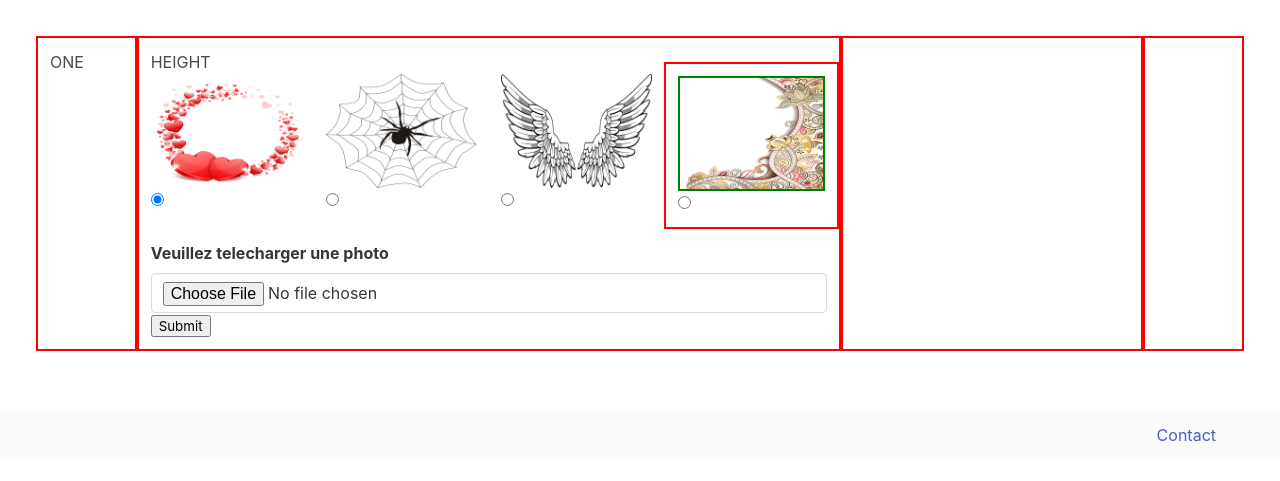
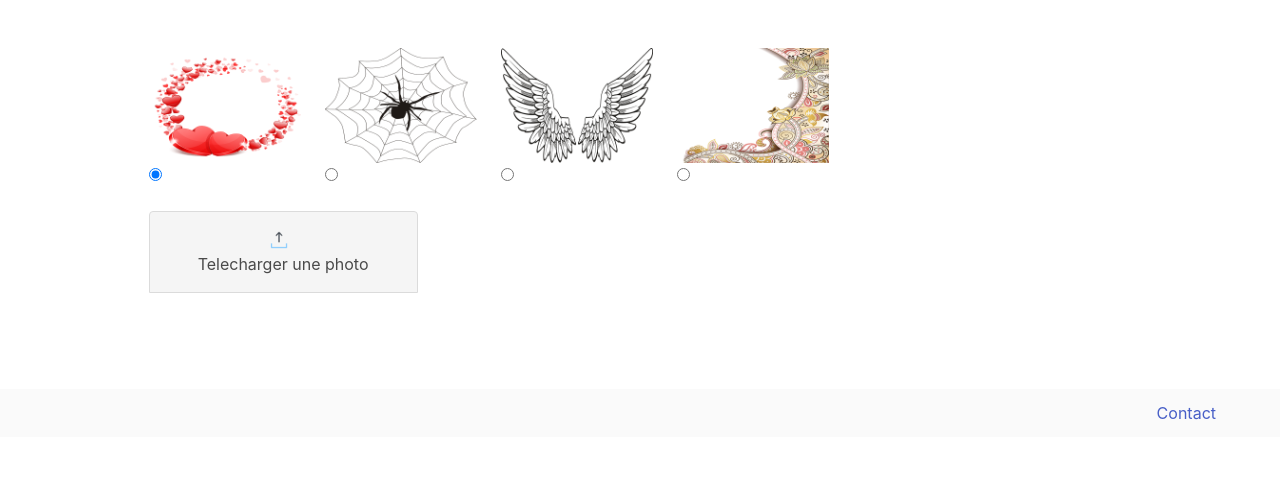
Before and after one commit to jeromefrench/camagru, a PHP site: page /montage in a window 1280 px wide. Shown: the part 142-623 px from the top of the page. Run offline with PHP 8.4, Linux system fonts and the light colour scheme; the visitor is signed in with stand-in values (Sample User, id 1); some libraries are stand-ins or nearby versions.

Commit message:
filter et photo up ok

```diff
--- a/public/formulaire_up.php
+++ b/public/formulaire_up.php
@@ -1,12 +1,19 @@
 <div class="container">
 	<div class="form">
 		<form id="form" enctype="multipart/form-data" method="post"  action="/montage">
-			<div class="field">
-				<label class="label">Veuillez telecharger une photo</label>
-				<div class="control">
-					<input  id="file" class="input" type="file" name="myFile" placeholder="Veuillez choisir une photo">
-					<input type="submit" name="submit">
-				</div>
+			<div class="file is-boxed  has-name">
+				<label class="file-label">
+					<input  id="file" class="file-input" type="file" name="myFile">
+					<span class="file-cta">
+						<span class="file-icon">
+							<img src="./photo-icon-upload-2.png">
+						</span>
+						<span class="file-label">Telecharger une photo</span>
+					</span>
+				</label>
+			</div>
+			<div class="control">
+				<input  style="display:none;" class="button is-link" type="submit" name="submitOther" value="Telecharger"></br>
 			</div>
 		</form>
 	</div>
@@ -14,8 +21,4 @@
 
 
 <script>
-//	var side = document.querySelector('#img');
-//	document.getElementById("file").onchange = function() {
- //   	document.getElementById("form").submit();
-  //  };
 </script>
--- a/vue/montage.php
+++ b/vue/montage.php
@@ -1,10 +1,7 @@
 <div class="columns">
-	<div class="column  is-1"  style="border:solid 2px red;"   >
-		ONE
+	<div class="column  is-1">
 	</div>
-	<div class="column  is-7     "   style="border:solid 2px red;" >
-		HEIGHT
-
+	<div class="column  is-7" >
 		<div class="columns" id="pastille">
 			<div class="column is-one-quarter">
 				<figure class="image is-4by3">
@@ -24,8 +21,8 @@
 				</figure>
 				<input id="r3" type="radio" name="radio" value="img/wings.png">
 			</div>
-			<div class="column is-one-quarter"  style="border:solid 2px red;"  >
-				<figure class="image is-4by3"  style="border:solid 2px green;" >
+			<div class="column is-one-quarter">
+				<figure class="image is-4by3">
 				<img src="img/cadre.png"/>
 				</figure>
 				<input id="r4" type="radio" name="radio" value="img/cadre.png">
@@ -34,16 +31,14 @@
 
 <div id="cam">
 
-<div id="the_form">
-</div>
+	<div id="the_form">
+	</div>
 
 <?php if (isset($answer) && isset($answer['uploadPic']) && $answer['uploadPic'] == true){  ?>
 	<figure>
-	<img id="picUploaded" src="/photo_upload/<?= $login ; ?>" >
+		<img id="picUploaded" src="/photo_upload/<?= $login ; ?>" >
 	</figure>
-
 	<input type="button" name="screenShot" value="Take ScreenShot" id="screenshot-button">
-
 
 <script>
 		const screenshotButton = document.getElementById("screenshot-button");
@@ -66,11 +61,11 @@
 
 </div>
 
-<div class="column  is-3"   style="border:solid 2px red;" >
+<div class="column  is-3">
 	<div id="side">
 	</div>
 </div>
-<div class="column  is-1"  style="border:solid 2px red;">
+<div class="column  is-1">
 </div>
 
 </div>
@@ -91,6 +86,13 @@
 			const divElem = document.createElement("div");
 			divElem.innerHTML = this.responseText;
 			the_form_div.append(divElem);
+	console.log("hello world")
+	elem = document.getElementById("file")
+	console.log(elem);
+	elem.onchange = function() {
+		console.log("je submit");
+		document.getElementById("form").submit();
+	};
 		}
 	}
 
--- /dev/null
+++ b/vue/upload_icon.html
@@ -0,0 +1 @@
+<svg class="svg-inline--fa fa-upload fa-w-16" aria-hidden="true" data-prefix="fas" data-icon="upload" role="img" xmlns="http://www.w3.org/2000/svg" viewBox="0 0 512 512" data-fa-i2svg=""><path fill="currentColor" d="M296 384h-80c-13.3 0-24-10.7-24-24V192h-87.7c-17.8 0-26.7-21.5-14.1-34.1L242.3 5.7c7.5-7.5 19.8-7.5 27.3 0l152.2 152.2c12.6 12.6 3.7 34.1-14.1 34.1H320v168c0 13.3-10.7 24-24 24zm216-8v112c0 13.3-10.7 24-24 24H24c-13.3 0-24-10.7-24-24V376c0-13.3 10.7-24 24-24h136v8c0 30.9 25.1 56 56 56h80c30.9 0 56-25.1 56-56v-8h136c13.3 0 24 10.7 24 24zm-124 88c0-11-9-20-20-20s-20 9-20 20 9 20 20 20 20-9 20-20zm64 0c0-11-9-20-20-20s-20 9-20 20 9 20 20 20 20-9 20-20z"></path></svg>
```
Also changed, not shown: public/photo-icon-upload-2.png (added).
